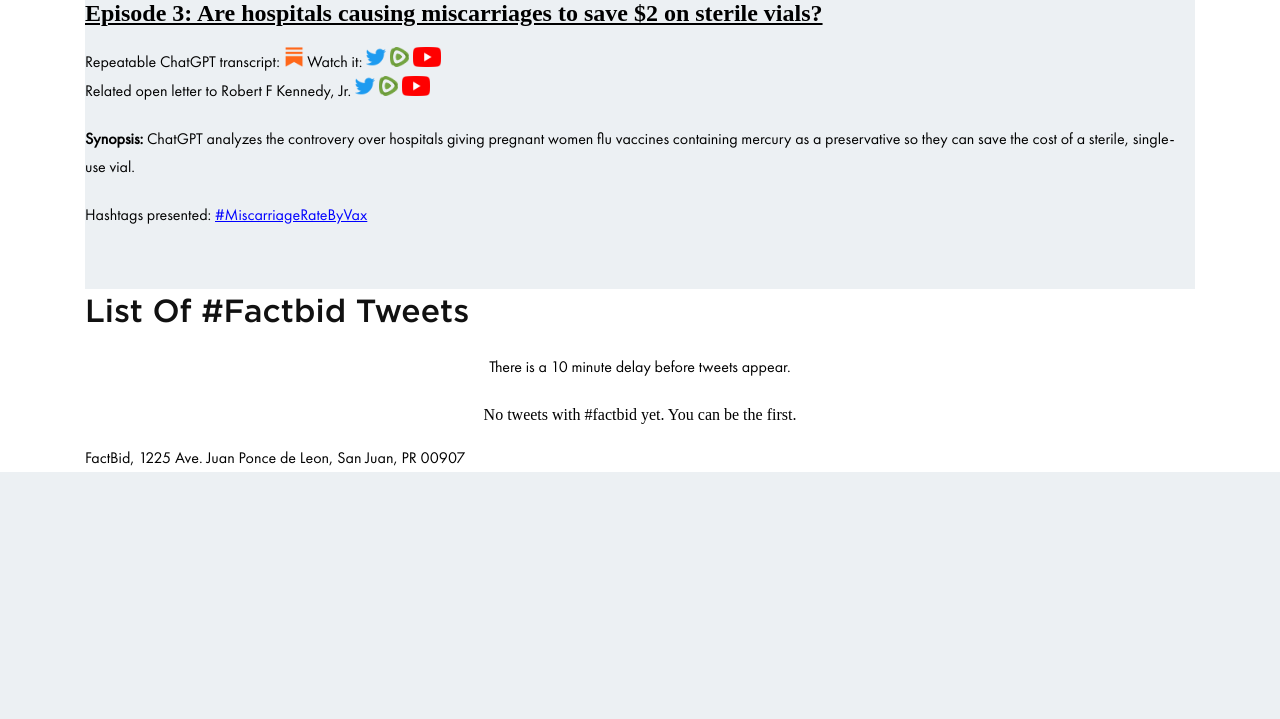
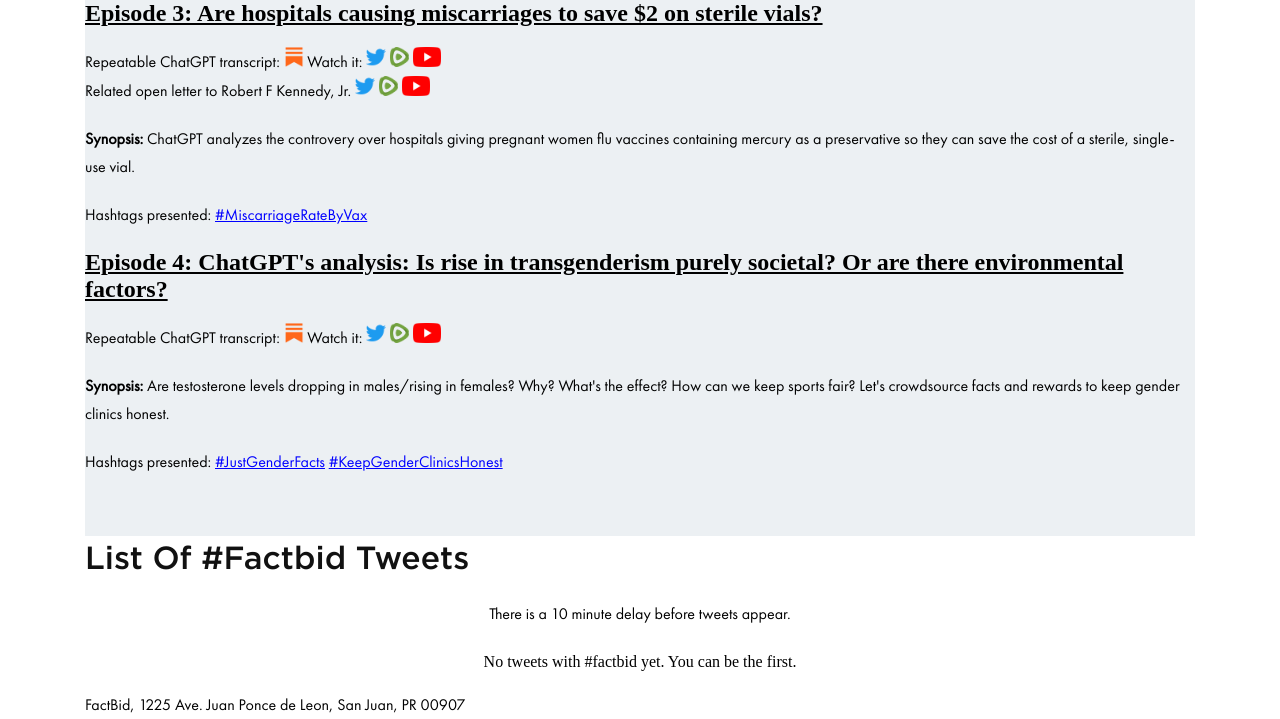
Before and after one commit to aaronfactbid/factbid2, a PHP site: page / in a window 1280 px wide. Shown: the part 1213-1932 px from the top of the page. Before the commit the page ends 1685 px from the top, so only its background shows below. Run offline with PHP 8.4, Linux system fonts and the light colour scheme; data that the repository does not hold is empty.

Commit message:
add episode 4

```diff
--- a/index.php
+++ b/index.php
@@ -97,6 +97,20 @@
 		</p>
 		<p>Hashtags presented: <a href="/MiscarriageRateByVax">#MiscarriageRateByVax</a></p>
 		</p>
+		<h2><u>Episode 4: ChatGPT's analysis: Is rise in transgenderism purely societal? Or are there environmental factors?</u></h2>
+		<p>
+		Repeatable ChatGPT transcript:
+		<a href="https://factbid.substack.com/p/episode-4"><img class="thumbnail-link" src="<?php echo $site_url ; ?>/images/SubStack.png"></a>
+		Watch it:
+		<a href="https://rumble.com/v2pstzu-chatgpts-analysis-is-rise-in-transgenderism-purely-societal-or-are-there-en.html"><img class="thumbnail-link" src="<?php echo $site_url ; ?>/images/Twitter.png"></a>
+		<a href="https://rumble.com/v2mqp2g-ai-unfiltered-qa-3-are-hospitals-causing-miscarriages-to-save-2-on-sterile-.html"><img class="thumbnail-link" src="<?php echo $site_url ; ?>/images/rumble.png"></a>
+		<a href="https://youtu.be/aZEpkFUbJRI"><img class="thumbnail-link" src="<?php echo $site_url ; ?>/images/youtube.png"></a>
+		</p>
+		<p><b>Synopsis:</b>
+		Are testosterone levels dropping in males/rising in females? Why? What's the effect? How can we keep sports fair? Let's crowdsource facts and rewards to keep gender clinics honest.
+		</p>
+		<p>Hashtags presented: <a href="/JustGenderFacts">#JustGenderFacts</a> <a href="/KeepGenderClinicsHonest">#KeepGenderClinicsHonest</a></p>
+		</p>
 	</div>
 </section>
 <section class="factbid_wrapsec" id="factbid-list">
```
